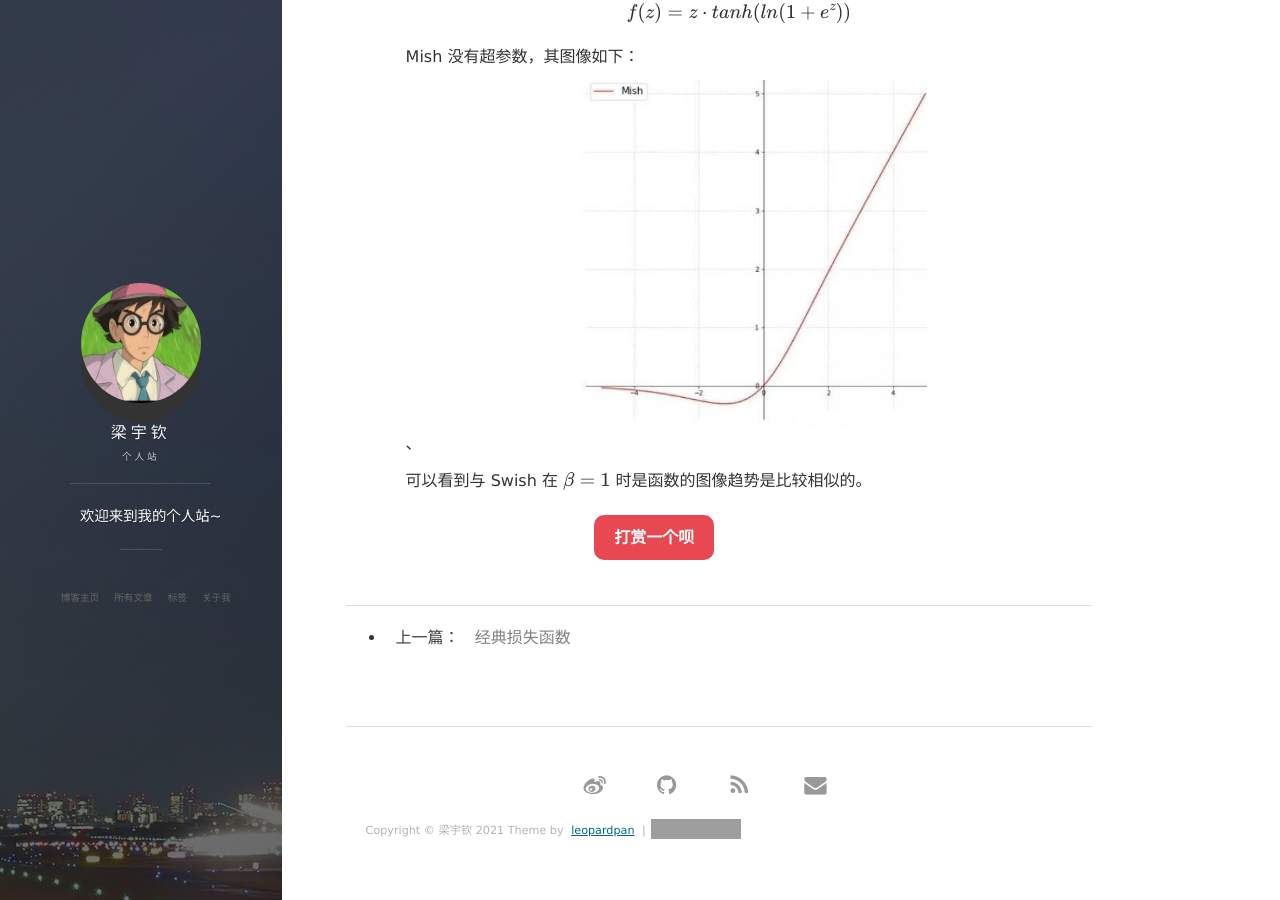
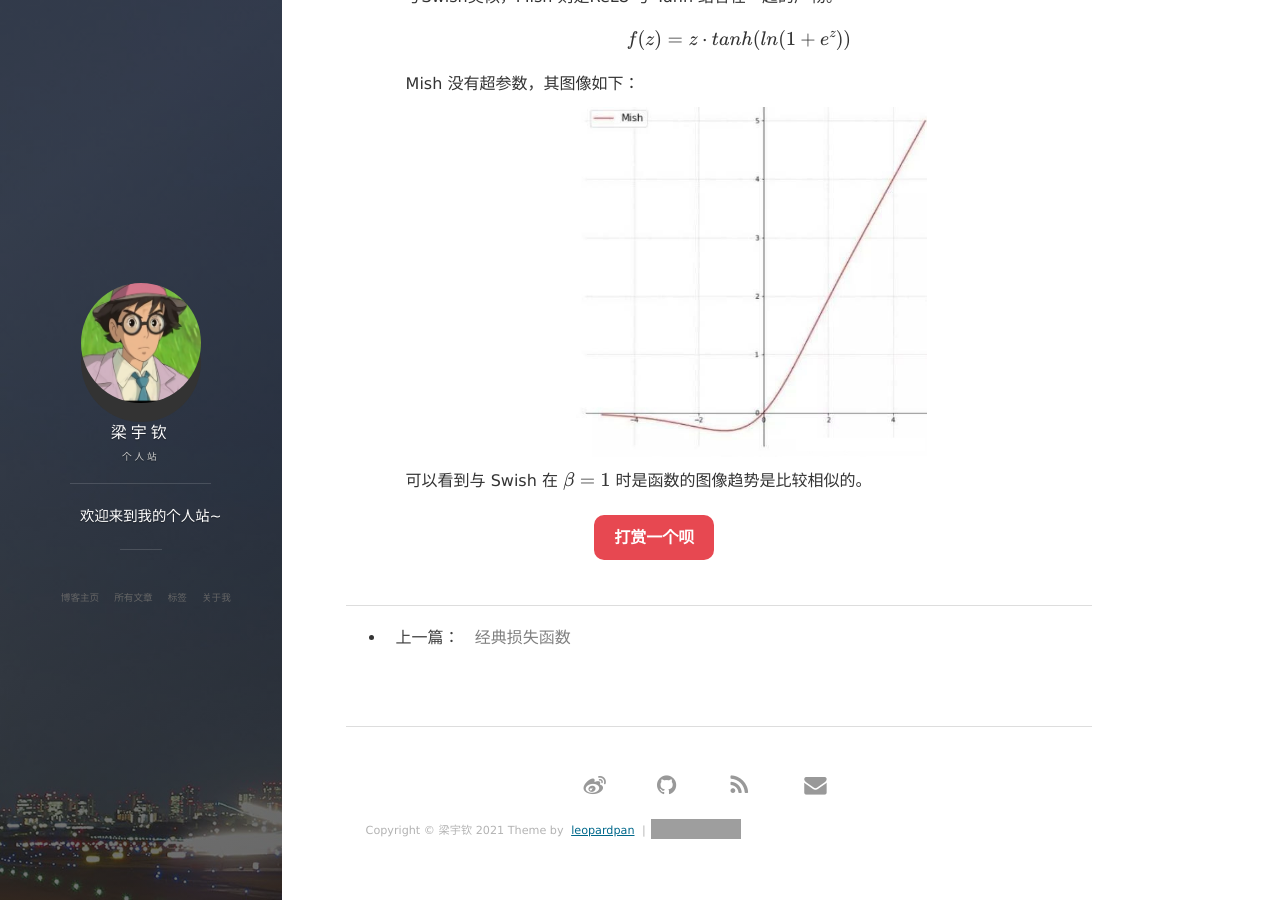
Before and after one commit to iYuqinL/iYuqinL.github.io, a Jekyll site: the page built from _posts/2021-04-28-Activate_functions.md, in a window 1280 px wide and 900 px high, scrolled down 3710 px. Built offline with Jekyll 4.4.1, drawn with Linux system fonts in a browser that asks for light colours; nearby versions of some CDN libraries; formulas are drawn with MathJax 3; comment, search, counter and statistics services are not loaded; grey boxes are pictures that could not be loaded.

Commit message:
fix formmatting error

```diff
--- a/_posts/2021-04-28-Activate_functions.md
+++ b/_posts/2021-04-28-Activate_functions.md
@@ -54,6 +54,7 @@
     - tanh在原点附近与y = x函数形式相近，当激活值比较低的时候，训练相对比容易；
     - tanh的变化敏感区间较宽，缓解梯度弥散的现象。tanh导数取值范围在0到1之间，要优于sigmoid激活函数的0到0.25，相比于Sigmoid激活函数能够缓解梯度弥散的现象；
     - tanh的输出和输入能够保持非线性单调上升和下降的关系，符合反向传网络梯度的求解，容错性好，有界；
+
     **缺点：**
 
     - 计算量比较大；
@@ -124,6 +125,6 @@
 
     Mish 没有超参数，其图像如下：
 
-    <img src="/images/posts/machine_learning/20201201102041492.jpg" alt="img" style="zoom: 67%;" />、
+    <img src="/images/posts/machine_learning/20201201102041492.jpg" alt="img" style="zoom: 67%;" />
 
     可以看到与 Swish 在 $\beta = 1$ 时是函数的图像趋势是比较相似的。
```
